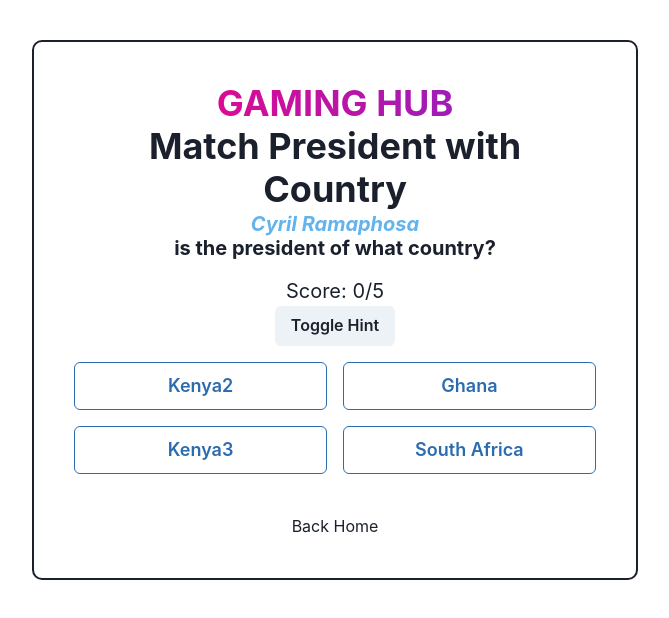
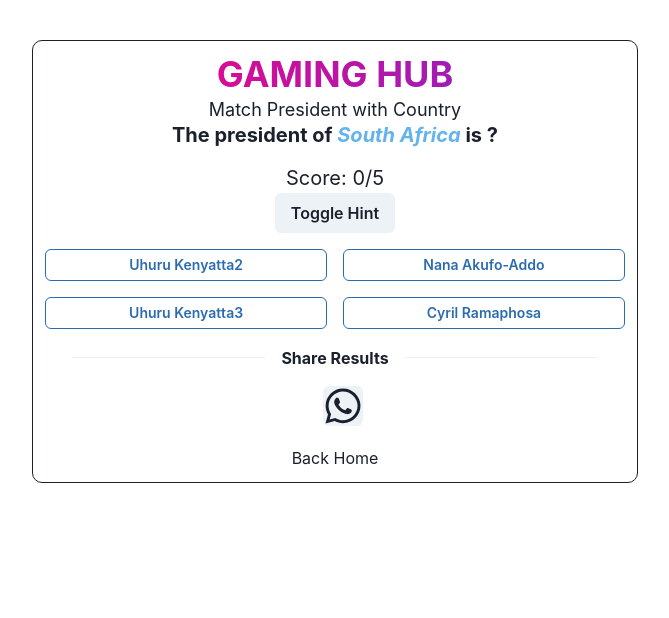
Before and after one commit to clinton-mwachia/react-games, a React (Vite) app: page /match-president in a window 1280 px wide. Shown: the top 618 px of the page, without its empty margins (305-974 px from the left). Built offline with nearby package versions, Linux system fonts and the light colour scheme.

Commit message:
added whatsapp share button

```diff
--- a/src/views/match-president/MatchPresident.jsx
+++ b/src/views/match-president/MatchPresident.jsx
@@ -1,6 +1,17 @@
 import { useState } from "react";
-import { Container, Text, Box, Button, Heading, Grid } from "@chakra-ui/react";
+import {
+  Container,
+  Text,
+  Box,
+  Button,
+  Heading,
+  Grid,
+  Divider,
+  AbsoluteCenter,
+} from "@chakra-ui/react";
 import presidentsData from "./presidents.json";
+import { IconButton } from "@chakra-ui/react";
+import { FaWhatsapp } from "react-icons/fa";
 import { Link } from "react-router-dom";
 
 const MatchPresident = () => {
@@ -10,9 +21,9 @@ const MatchPresident = () => {
   const [gameOver, setGameOver] = useState(false);
   const [showHint, setShowHint] = useState(false);
 
-  const handleAnswer = (selectedCountry) => {
-    const correctCountry = presidents[questionIndex].country;
-    if (selectedCountry === correctCountry) {
+  const handleAnswer = (selectedName) => {
+    const correctName = presidents[questionIndex].name;
+    if (selectedName === correctName) {
       setScore(score + 1);
       if (questionIndex === presidents.length - 1) {
         setGameOver(true);
@@ -32,31 +43,46 @@ const MatchPresident = () => {
 
   const renderOptions = () => {
     const options = [];
-    const countries = [presidents[questionIndex].country];
-    while (countries.length < 4) {
+    const names = [presidents[questionIndex].name];
+    while (names.length < 4) {
       const randomIndex = Math.floor(Math.random() * presidents.length);
-      const randomCapital = presidents[randomIndex].country;
-      if (!countries.includes(randomCapital)) {
-        countries.push(randomCapital);
+      const randomName = presidents[randomIndex].name;
+      if (!names.includes(randomName)) {
+        names.push(randomName);
       }
     }
-    countries.sort(() => Math.random() - 0.5);
+    names.sort(() => Math.random() - 0.5);
 
     for (let i = 0; i < 4; i++) {
       options.push(
         <Button
           key={i}
-          size="lg"
+          size="sm"
           variant="outline"
           colorScheme="blue"
-          w="full"
-          onClick={() => handleAnswer(countries[i])}
+          w={{ base: "full", md: "auto" }}
+          onClick={() => handleAnswer(names[i])}
+          whiteSpace="normal"
+          overflowWrap="break-word"
+          wordWrap="break-word"
+          textAlign="center"
         >
-          {countries[i]}
+          {names[i]}
         </Button>
       );
     }
     return options;
+  };
+
+  const handleWhatsappShareButton = () => {
+    const game = "http://localhost:5173/match-president";
+    const message = `
+    Hellow Friend! I've been playing this awesome game called Match President, and
+    I just scored ${score}/${presidents.length} points! Think you can beat me? Give
+    it a try and let's see who comes out on top! Play here: ${game}
+    `;
+    const whatsappLink = `https://wa.me/?text=${encodeURIComponent(message)}`;
+    window.open(whatsappLink);
   };
 
   return (
@@ -64,30 +90,31 @@ const MatchPresident = () => {
       justifyContent={"center"}
       textAlign={"center"}
       alignItems={"center"}
-      p={10}
-      border={"2px"}
+      p={3}
+      border={"1px"}
       borderRadius={"10px"}
       marginTop={"10"}
     >
       <Heading bgGradient="linear(to-l, #7928CA, #FF0080)" bgClip="text">
         GAMING HUB
       </Heading>
-      <Heading>Match President with Country</Heading>
+      <Text fontSize={"lg"}>Match President with Country</Text>
       {!gameOver ? (
         <Box>
           <Heading as="h2" size="md" mb={4}>
+            The president of{" "}
             <Box color={"blue.300"} as="i">
-              {presidents[questionIndex].name} <br />
-            </Box>
-            is the president of what country?
+              {presidents[questionIndex].country}
+            </Box>{" "}
+            is ?
           </Heading>
           <Text fontSize="xl" mt={4}>
             Score: {score}/{presidents.length}
           </Text>
           {showHint && (
             <Text fontSize="lg" mb={4}>
-              <Box as="i">Hint: The country starts with letter: </Box>
-              {presidents[questionIndex].country.charAt(0)}
+              <Box as="i">Hint: The name starts with letter: </Box>
+              {presidents[questionIndex].name.charAt(0)}
             </Text>
           )}
           <Button onClick={() => setShowHint(!showHint)} mb={4}>
@@ -107,7 +134,20 @@ const MatchPresident = () => {
           </Button>
         </Box>
       )}
-      <Box mt={"10"}>
+      <Box position="relative" padding="7">
+        <Divider />
+        <AbsoluteCenter bg="white" px="4">
+          <Text fontWeight={"bold"}> Share Results</Text>
+        </AbsoluteCenter>
+      </Box>
+      <Box>
+        <IconButton
+          as={FaWhatsapp}
+          marginLeft={4}
+          onClick={handleWhatsappShareButton}
+        />
+      </Box>
+      <Box mt={"5"}>
         <Link to={"/"}>Back Home</Link>
       </Box>
     </Container>
```
